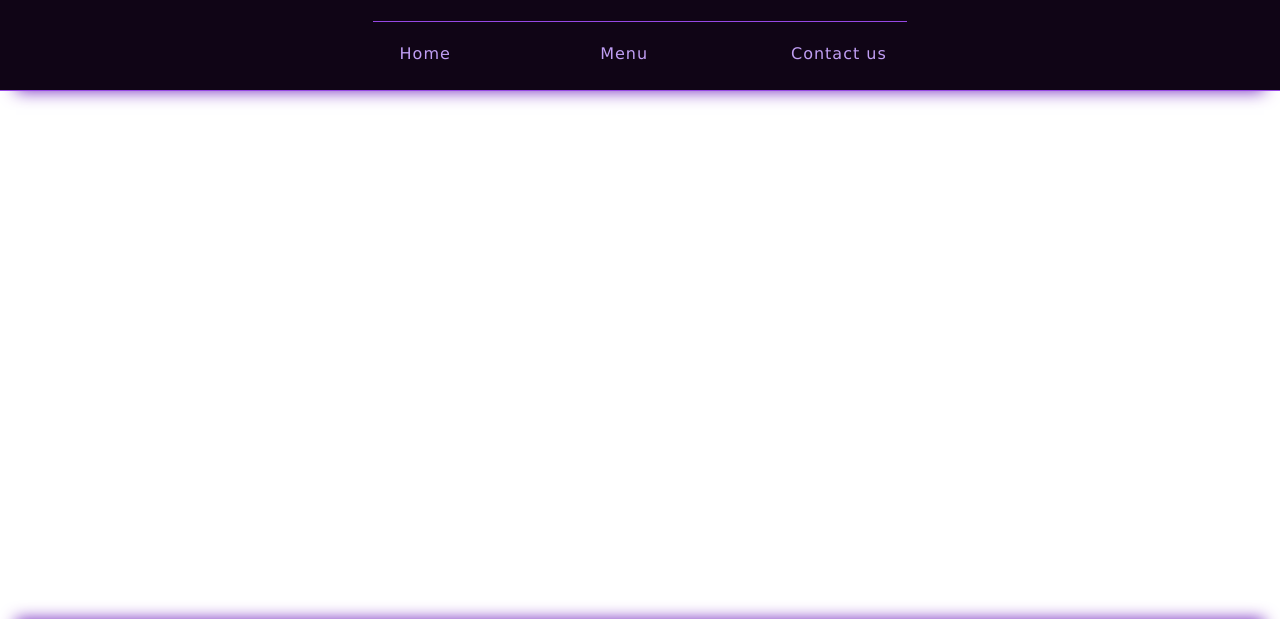
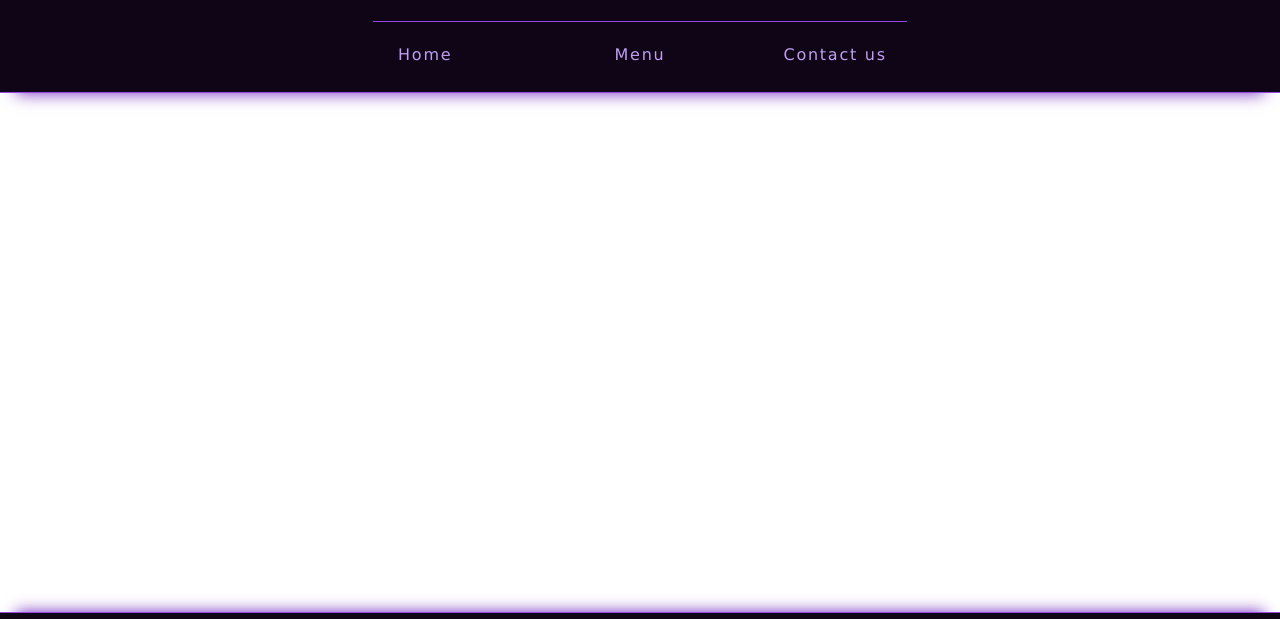
Before and after one commit to eladtsfany/resaurant-page, a website built with webpack: page src/index.html in a window 1280 px wide. Shown: the part 129-748 px from the top of the page. Built offline with nearby package versions, Linux system fonts and the light colour scheme; files whose address does not match are found by name.

Commit message:
Minor tweaks

```diff
--- a/src/index.html
+++ b/src/index.html
@@ -13,9 +13,15 @@
                 <h1>Tiny Town</h1>
             </div>
             <div class="navigate">
-                <a class="nav-item" data-name="home">Home</a>
-                <a class="nav-item" data-name="menu">Menu</a>
-                <a class="nav-item" data-name="contact">Contact us</a>
+                <div class="grid-cell">
+                    <a class="nav-item" data-name="home">Home</a>
+                </div>
+                <div class="grid-cell">
+                    <a class="nav-item" data-name="menu">Menu</a>
+                </div>
+                <div class="grid-cell">
+                    <a class="nav-item" data-name="contact">Contact us</a>
+                </div>
             </div>
         </div>
         <div id="content">
--- a/src/styles.css
+++ b/src/styles.css
@@ -51,7 +51,6 @@ body {
 #header .title-wrapper {
     font-size: 4em;
     padding: 0.25em;
-    line-height: 1.4;
     text-wrap: nowrap;
     letter-spacing: 2px;
     /* word-spacing: -0.125em; */
@@ -76,7 +75,8 @@ body {
 
 #footer {
     padding: 0.75em;
-    letter-spacing: 0.25px;
+    letter-spacing: 1px;
+    gap: 0.125em;
     border-top: 1px solid var(--color-lavender);
     /* box-shadow: 0 -2px 2px 1px var(--color-lavender-dark); */
     box-shadow: 0px calc(1vh * -2) calc(2vh) calc(1vh * -2) var(--color-lavender-dark);
@@ -86,6 +86,7 @@ body {
 #footer {
     background: var(--color-bg-theme);
     color: var(--color-theme);
+    line-height: 1.4;
 }
 
 #footer,
@@ -93,14 +94,14 @@ body {
     display: flex;
     align-items: center;
     justify-content: center;
-    gap: 0.125em;
 }
 
 #footer a {
     text-decoration: none;
     color: inherit;
     font-weight: 600;
-    padding: 0.25em 0.375em;
+    letter-spacing: 0.5px;
+    padding: 0.375em;
     gap: 0.25em;
     border-radius: 0.25em;
     transition: filter 150ms ease, background-color 150ms ease, color 150ms ease;
@@ -125,36 +126,50 @@ body {
 }
 
 .navigate {
-    display: flex;
-    justify-content: space-between;
-    align-items: center;
+    display: grid;
+    grid-auto-flow: column;
+    grid-template-columns: repeat(3, 1fr);
     min-width: 526px;
     width: calc(380px + 12vw);
     padding: 0.125em 0;
+    border-top: 1px solid var(--color-lavender);
     /* color: var(--color-lilac); */
-    border-top: 1px solid var(--color-lavender);
+}
+
+.navigate .grid-cell {
+    display: flex;
+    align-items: center;
+    justify-content: center;
+}
+
+.navigate>div.grid-cell:first-of-type {
+    justify-content: start;
+}
+
+.navigate>div.grid-cell:last-of-type {
+    justify-content: end;
 }
 
 .navigate a.nav-item {
     padding: 1.25em;
-    line-height: 1.3;
-    letter-spacing: 1px;
+    letter-spacing: 1.75px;
     cursor: pointer;
     position: relative;
     text-wrap: nowrap;
     min-width: 4em;
     text-align: center;
-    border-radius: 0.125rem;
-    /* transition: color 100ms ease, background-color 100ms ease, transform 250ms ease; */
-    transition: all 50ms ease, transform 200ms ease;
+    border: none;
+    transition: color 100ms ease, box-shadow 200ms ease, transform 200ms ease;
 }
 
 .navigate a.nav-item:hover {
     color: var(--color-light);
-    letter-spacing: 2px;
     transform: translateY(-3px);
-    transition: box-shadow 250ms ease-in, transform 200ms ease,letter-spacing 250ms ease;
-    box-shadow: 0px -4em 2em -4em var(--color-lavender-light) inset;
+    transition: color 75ms ease, box-shadow 300ms ease-out, transform 200ms ease;
+    /* box-shadow: 0px -4em 2em -4em var(--color-lavender) inset; */
+    /* box-shadow: 0px -3em 1.75em -2em var(--color-lavender-light) inset; */
+    /* box-shadow: 0px -2.5em 1.5em -2em var(--color-lavender-light) inset; */
+    box-shadow: 0px -1.25em 0.75em -1em var(--color-lavender-light) inset;
 }
 
 .navigate a::after {
@@ -163,25 +178,24 @@ body {
     bottom: 0px;
     left: 0px;
     width: 0;
-    min-height: 1px;
-    max-height: 1px;
-    background-color: var(--color-theme);
+    height: clamp(1px, 1px, 1px);
+    background-color: var(--color-lavender-dark);
     border: none;
-    /* transition: width 400ms ease, box-shadow 300ms ease; */
-    transition: all 325ms ease-out;
-    transition: all 325ms ease-out, background-color 50ms ease;
+    /* transition: width 400ms ease; */
+    transition: all 300ms ease-out, background-color 400ms ease-out;
+
 }
 
 .navigate a:hover::after,
 .navigate a.active::after {
     width: 100%;
-    background-color: var(--color-lavender-dark);
+    background-color: var(--color-lavender);
 }
 
 .navigate a.active {
     color: #fff;
     font-weight: 600;
-    letter-spacing: 2px;
+    letter-spacing: 1.25px;
     transform: translateY(-3px);
     pointer-events: none;
     box-shadow: 0px -4em 2em -4em var(--color-lilac) inset;
```
